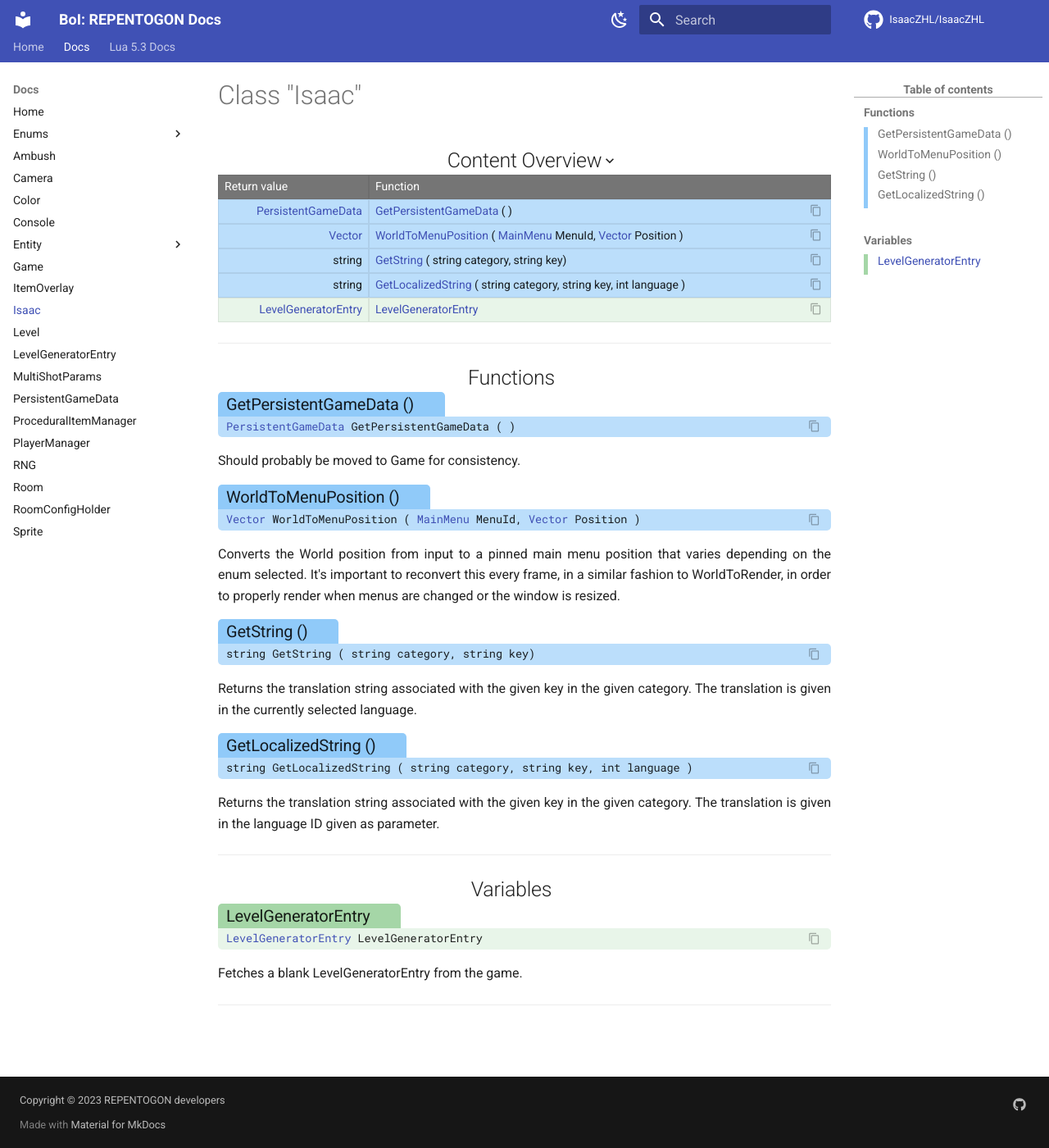
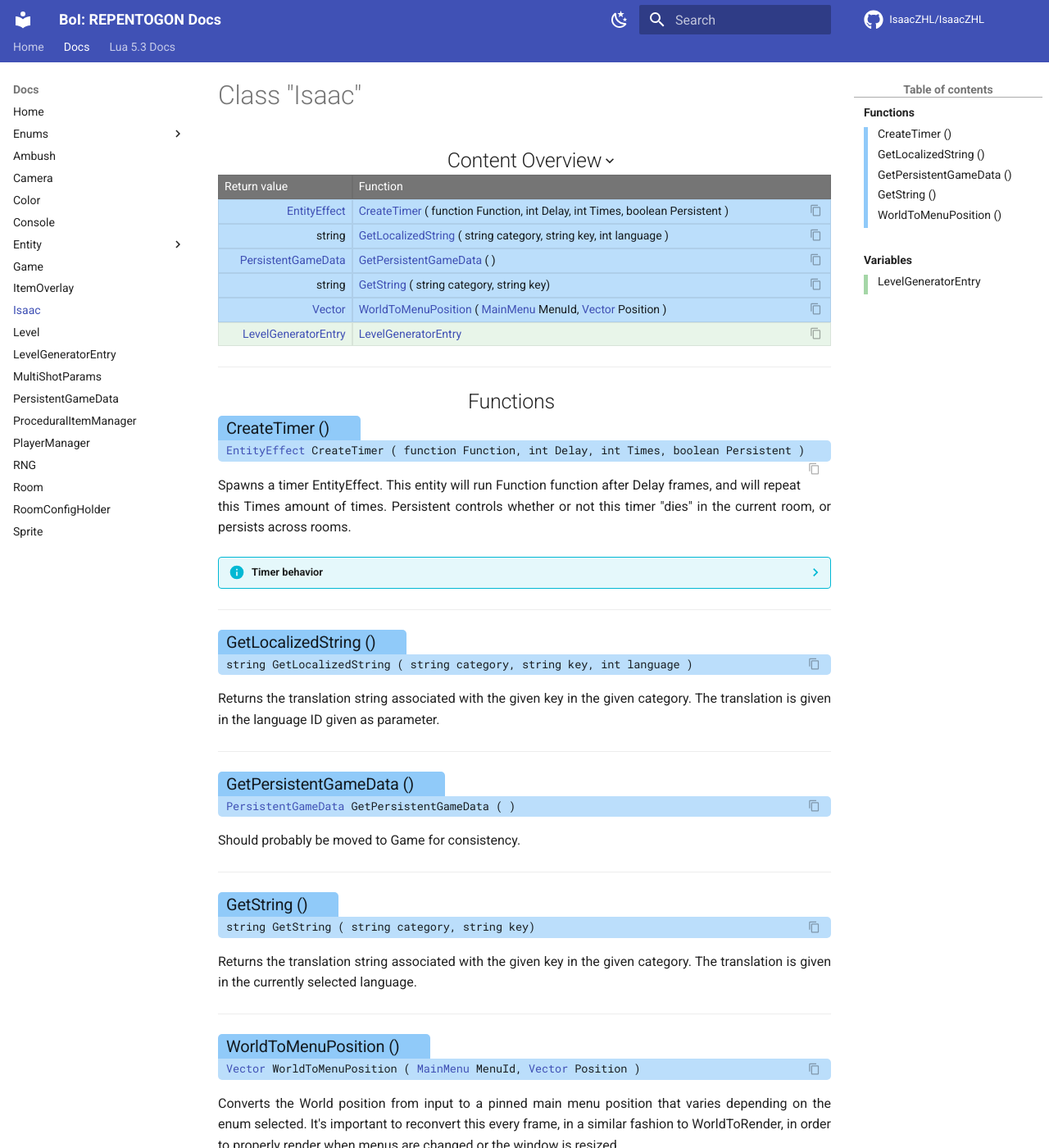
Before and after one commit to TeamREPENTOGON/REPENTOGON, an MkDocs documentation site: the page built from documentation/docs/Isaac.md, in a window 1280 px wide and 1400 px high. Shown: the whole window at 82% size. Built offline with MkDocs 1.6.1 and Material for MkDocs 9.7.7, drawn with Linux system fonts in a browser that asks for light colours; comment, search, counter and statistics services are not loaded; the version menu is left out.

Commit message:
document Isaac.CreateTimer

```diff
--- a/documentation/docs/Isaac.md
+++ b/documentation/docs/Isaac.md
@@ -2,22 +2,35 @@
 
 ## Functions
 
+### Create·Timer () {: aria-label='Functions' }
+#### [EntityEffect](https://wofsauge.github.io/IsaacDocs/rep/EntityEffect.html) CreateTimer ( function Function, int Delay, int Times, boolean Persistent ) {: .copyable aria-label='Functions' }
+Spawns a timer EntityEffect. This entity will run Function function after Delay frames, and will repeat this Times amount of times. Persistent controls whether or not this timer "dies" in the current room, or persists across rooms.
+
+???- info "Timer behavior"
+    This timer is called every game update. This means the timer only takes into consideration frames in which the game is actively running, not paused, and uses update frames for its Delay parameter (30 frames per second).
+
+	If your use case requires that a timer takes paused time into account, stick with a custom timer running on a RENDER callback.
+___
+### Get·Localized·String () {: aria-label='Functions' }
+#### string GetLocalizedString ( string category, string key, int language ) {: .copyable aria-label='Functions' }
+Returns the translation string associated with the given key in the given category. The translation is given in the language ID given as parameter.
+
+___
 ### Get·Persistent·Game·Data () {: aria-label='Functions' }
 #### [PersistentGameData](PersistentGameData.md) GetPersistentGameData ( ) {: .copyable aria-label='Functions' }
 Should probably be moved to Game for consistency.
+
+___
+### Get·String () {: aria-label='Functions' }
+#### string GetString ( string category, string key) {: .copyable aria-label='Functions' }
+Returns the translation string associated with the given key in the given category. The translation is given in the currently selected language.
+
+___
 
 ### World·To·Menu·Position () {: aria-label='Functions' }
 #### [Vector](https://wofsauge.github.io/IsaacDocs/rep/Vector.html) WorldToMenuPosition ( [MainMenu](enums/MainMenu.md) MenuId, [Vector](https://wofsauge.github.io/IsaacDocs/rep/Vector.html) Position ) {: .copyable aria-label='Functions' }
 Converts the World position from input to a pinned main menu position that varies depending on the enum selected. It's important to reconvert this every frame, in a similar fashion to WorldToRender, in order to properly render when menus are changed or the window is resized.
 
-### Get·String () {: aria-label='Functions' }
-#### string GetString ( string category, string key) {: .copyable aria-label='Functions' }
-Returns the translation string associated with the given key in the given category. The translation is given in the currently selected language.
-
-### Get·Localized·String () {: aria-label='Functions' }
-#### string GetLocalizedString ( string category, string key, int language ) {: .copyable aria-label='Functions' }
-Returns the translation string associated with the given key in the given category. The translation is given in the language ID given as parameter.
-___
 ## Variables
 
 ### Level·Generator·Entry {: aria-label='Variables' }
```
